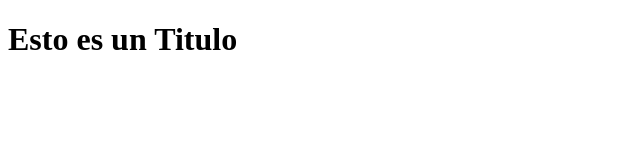
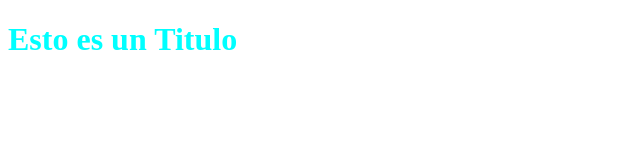
Before and after one commit to Yerardinego/Prueba, a plain HTML site: page index.html in a window 1280 px wide. Shown: the whole page, without its empty margins (0-640 px from the left). Drawn offline with Linux system fonts and the light colour scheme.

Commit message:
se actualizo la hoja de stilos

```diff
--- a/css/index.css
+++ b/css/index.css
@@ -1,4 +1,4 @@
 h1 {
-    color: rgb(185, 111, 235));
+    color: aqua;
 
 }
```
